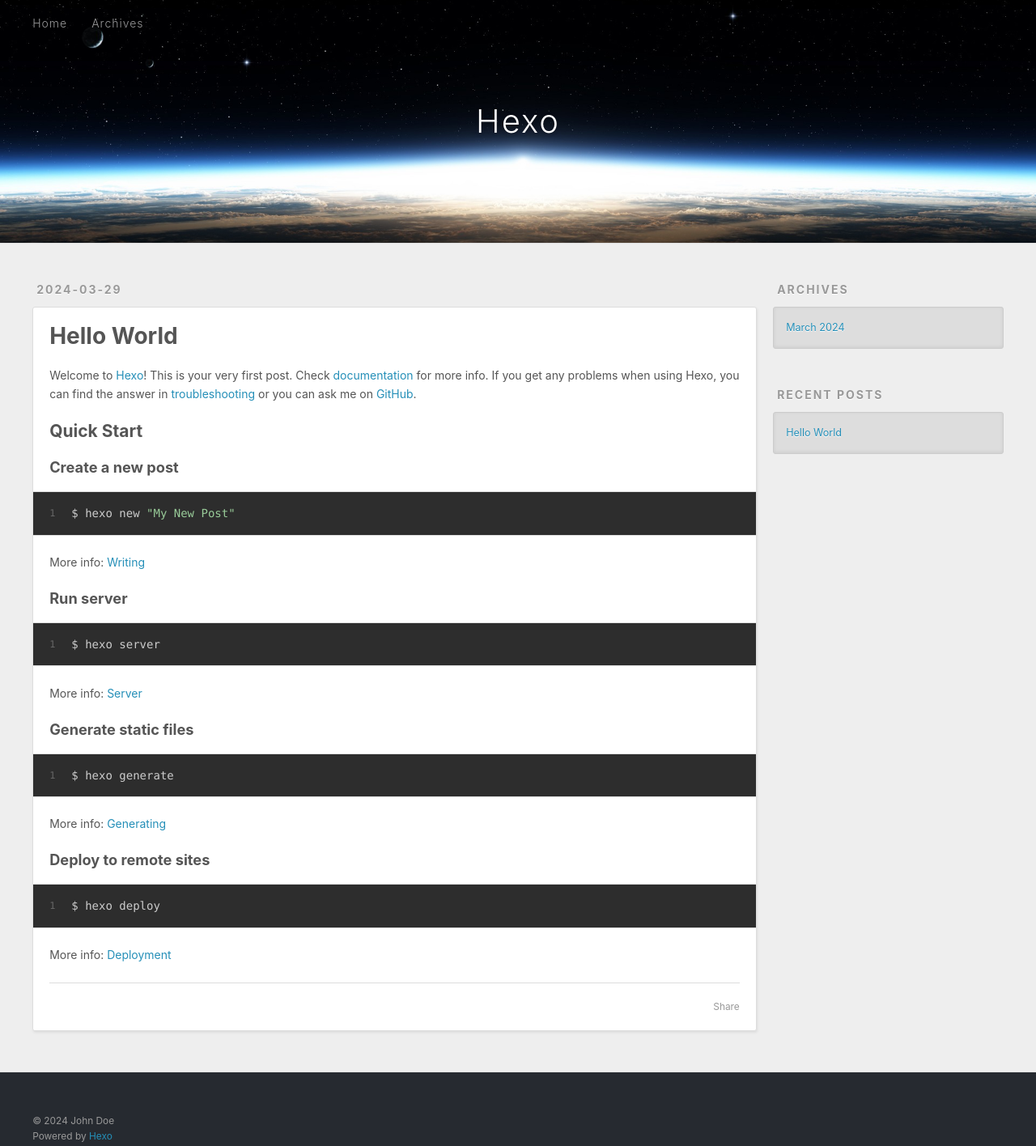
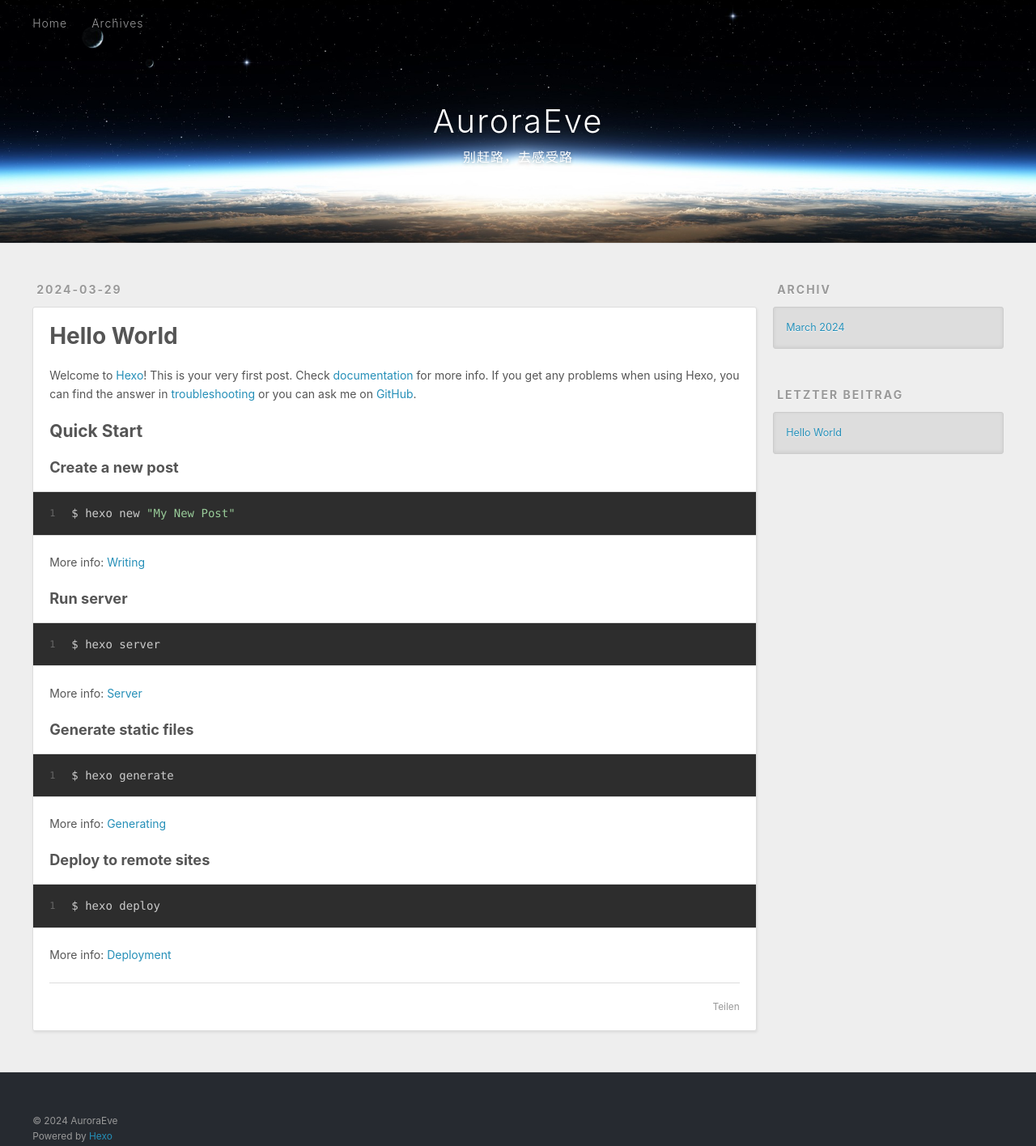
Before and after one commit to AuroraEve-GitHub/AuroraEve.github.io, a plain HTML site: page index.html in a window 1280 px wide. Shown: the whole page at 81% size. Drawn offline with Linux system fonts and the light colour scheme.

Commit message:
Site updated: 2024-03-29 13:41:29

```diff
--- a/index.html
+++ b/index.html
@@ -4,17 +4,17 @@
   <meta charset="utf-8">
 
 
-  <title>Hexo</title>
+  <title>AuroraEve</title>
   <meta name="viewport" content="width=device-width, initial-scale=1, shrink-to-fit=no">
   <meta property="og:type" content="website">
-<meta property="og:title" content="Hexo">
+<meta property="og:title" content="AuroraEve">
 <meta property="og:url" content="https://auroraeve-github.github.io/AuroraEve.github.io/index.html">
-<meta property="og:site_name" content="Hexo">
-<meta property="og:locale" content="en_US">
-<meta property="article:author" content="John Doe">
+<meta property="og:site_name" content="AuroraEve">
+<meta property="og:locale" content="ch_ZN">
+<meta property="article:author" content="AuroraEve">
 <meta name="twitter:card" content="summary">
 
-    <link rel="alternate" href="/AuroraEve.github.io/atom.xml" title="Hexo" type="application/atom+xml">
+    <link rel="alternate" href="/AuroraEve.github.io/atom.xml" title="AuroraEve" type="application/atom+xml">
 
 
     <link rel="shortcut icon" href="/AuroraEve.github.io/favicon.png">
@@ -39,8 +39,12 @@
   <div id="header-outer" class="outer">
     <div id="header-title" class="inner">
       <h1 id="logo-wrap">
-        <a href="/AuroraEve.github.io/" id="logo">Hexo</a>
+        <a href="/AuroraEve.github.io/" id="logo">AuroraEve</a>
       </h1>
+
+        <h2 id="subtitle-wrap">
+          <a href="/AuroraEve.github.io/" id="subtitle">别赶路，去感受路</a>
+        </h2>
 
     </div>
     <div id="header-inner" class="inner">
@@ -57,10 +61,10 @@
 
           <a class="nav-icon" href="/AuroraEve.github.io/atom.xml" title="RSS Feed"><span class="fa fa-rss"></span></a>
 
-        <a class="nav-icon nav-search-btn" title="Search"><span class="fa fa-search"></span></a>
+        <a class="nav-icon nav-search-btn" title="Suche"><span class="fa fa-search"></span></a>
       </nav>
       <div id="search-form-wrap">
-        <form action="//google.com/search" method="get" accept-charset="UTF-8" class="search-form"><input type="search" name="q" class="search-form-input" placeholder="Search"><button type="submit" class="search-form-submit">&#xF002;</button><input type="hidden" name="sitesearch" value="https://AuroraEve-GitHub.github.io/AuroraEve.github.io"></form>
+        <form action="//google.com/search" method="get" accept-charset="UTF-8" class="search-form"><input type="search" name="q" class="search-form-input" placeholder="Suche"><button type="submit" class="search-form-submit">&#xF002;</button><input type="hidden" name="sitesearch" value="https://AuroraEve-GitHub.github.io/AuroraEve.github.io"></form>
       </div>
     </div>
   </div>
@@ -108,7 +112,7 @@
 
     </div>
     <footer class="article-footer">
-      <a data-url="https://auroraeve-github.github.io/AuroraEve.github.io/2024/03/29/hello-world/" data-id="cluc8fyay0000ro3m7lhr0aq1" data-title="Hello World" class="article-share-link"><span class="fa fa-share">Share</span></a>
+      <a data-url="https://auroraeve-github.github.io/AuroraEve.github.io/2024/03/29/hello-world/" data-id="cluc8fyay0000ro3m7lhr0aq1" data-title="Hello World" class="article-share-link"><span class="fa fa-share">Teilen</span></a>
 
 
 
@@ -136,7 +140,7 @@
 
 
   <div class="widget-wrap">
-    <h3 class="widget-title">Archives</h3>
+    <h3 class="widget-title">Archiv</h3>
     <div class="widget">
       <ul class="archive-list"><li class="archive-list-item"><a class="archive-list-link" href="/AuroraEve.github.io/archives/2024/03/">March 2024</a></li></ul>
     </div>
@@ -146,7 +150,7 @@
 
 
   <div class="widget-wrap">
-    <h3 class="widget-title">Recent Posts</h3>
+    <h3 class="widget-title">letzter Beitrag</h3>
     <div class="widget">
       <ul>
 
@@ -167,7 +171,7 @@
   <div class="outer">
     <div id="footer-info" class="inner">
 
-      &copy; 2024 John Doe<br>
+      &copy; 2024 AuroraEve<br>
       Powered by <a href="https://hexo.io/" target="_blank">Hexo</a>
     </div>
   </div>
```
Also changed, not shown: 2024/03/29/hello-world/index.html (+16 -12 lines), archives/2024/03/index.html (+16 -12 lines), archives/2024/index.html (+16 -12 lines), archives/index.html (+16 -12 lines).
